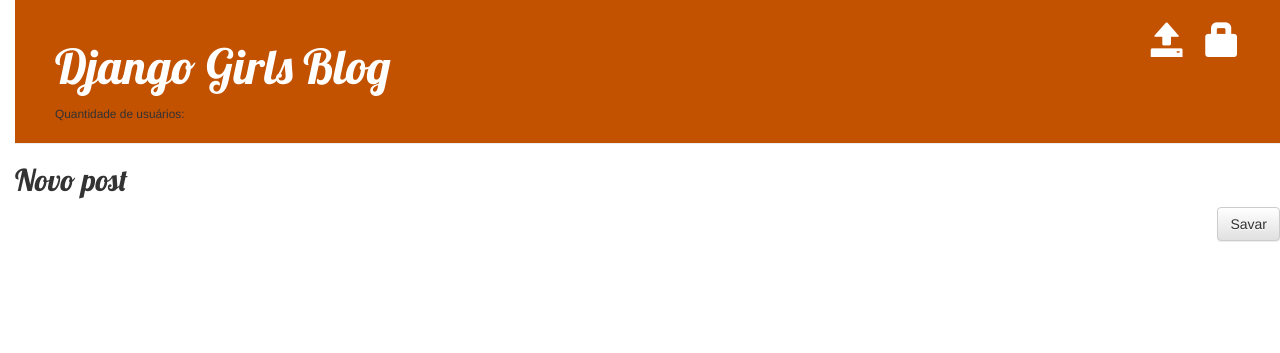
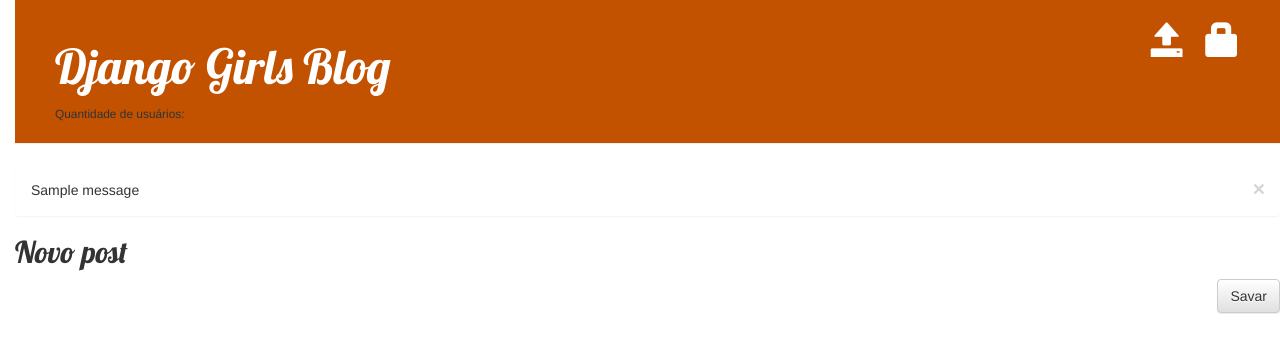
Before and after one commit to alegume/symmetrical-potato, a Django app: template blog/templates/blog/post_edit.html in a window 1280 px wide. Shown: the top 353 px of the page. Run offline with Django 3.2, Linux system fonts and the light colour scheme; the template is opened without the code that fills it, so the values that code supplies are empty; tables that the repository leaves empty hold one stand-in row (values such as "Sample post"); one stand-in notice (Sample message) is shown; some libraries are stand-ins or nearby versions.

Commit message:
Exemplo de uso do modulo messages

```diff
--- /dev/null
+++ b/blog/templates/blog/messages.html
@@ -0,0 +1,10 @@
+{% for message in messages %}
+
+	<div class="alert {{ message.tags }} alert-dismissible d-inline-flex p-2" role="alert">
+		<button type="button" class="close" data-dismiss="alert" aria-label="Close">
+			<span aria-hidden="true">&times;</span>
+		</button>
+		{{ message }}
+	</div>
+
+{% endfor %}
--- a/blog/templates/blog/skeleton.html
+++ b/blog/templates/blog/skeleton.html
@@ -33,6 +33,18 @@
 			<h1><a href="/">Django Girls Blog</a></h1>
 			<small>Quantidade de usuários: <strong><span id="num_users"></span></strong></small>
 		</div>
-	{% block conteudo %} {% endblock %}
+		<!-- Jeitim simprão de tudu ;P
+		{% if messages %}
+			<ul class="messages">
+				{% for message in messages %}
+					<li class="{{ message.tags }}">{{ message }}</li>
+				{% endfor %}
+			</ul>
+		{% endif %}
+	-->
+
+		{% include 'blog/messages.html' %}
+
+		{% block conteudo %} {% endblock %}
 	</body>
 </html>
--- a/blog/views.py
+++ b/blog/views.py
@@ -3,6 +3,7 @@
 from django.utils import timezone
 from django.contrib.auth.decorators import login_required
 from django.core.mail import send_mail, BadHeaderError
+from django.contrib import messages
 
 from accounts.models import CustomUser
 
@@ -33,6 +34,7 @@
 			post.author = request.user
 			post.published_date = None
 			post.save()
+		messages.success(request, 'Post criado com sucesso', extra_tags='alert')
 		return redirect('post_detail', pk=post.pk)
 	else:
 		form = PostForm()
@@ -47,7 +49,10 @@
 			post = form.save(commit=False)
 			post.author = request.user
 			post.save()
+			messages.success(request, 'Post editado com sucesso')
 			return redirect('post_detail', pk=post.pk)
+		else:
+			messages.warning(request, 'Problemas ao editar o Post')
 	else:
 		form = PostForm(instance=post)
 	return render(request, 'blog/post_edit.html', {'form': form})
```
Also changed, not shown: meusite/settings.py (+11 -0 lines).
